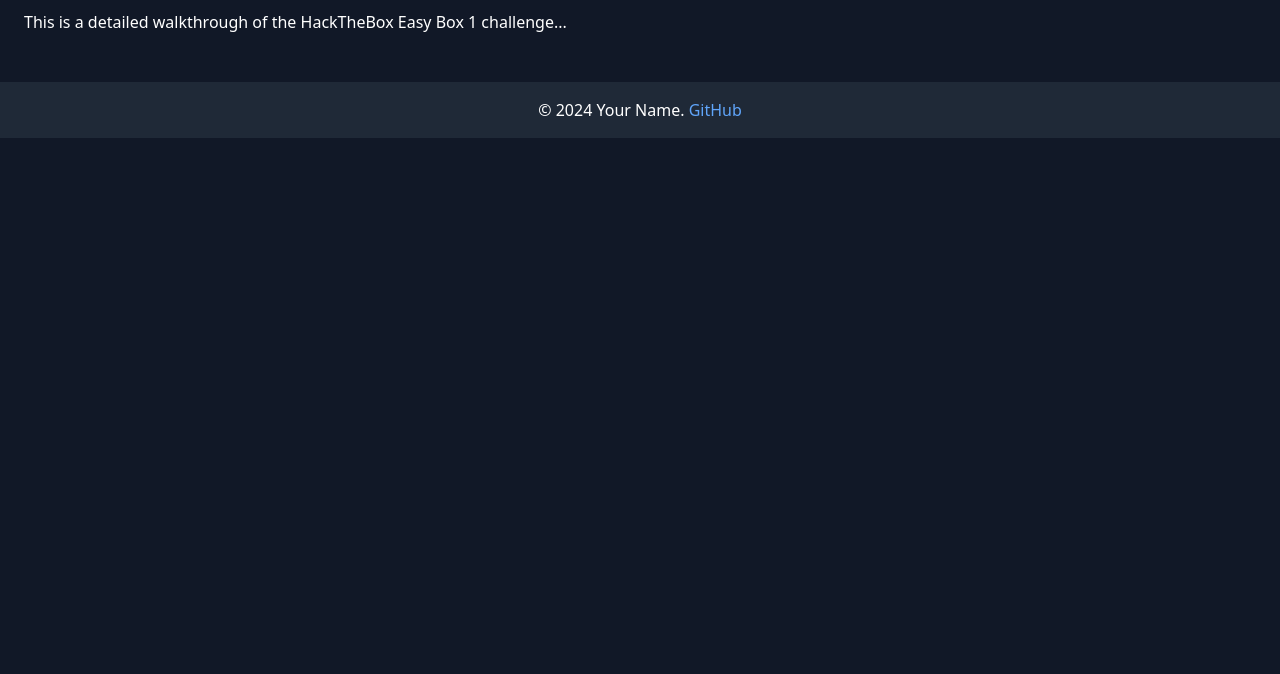
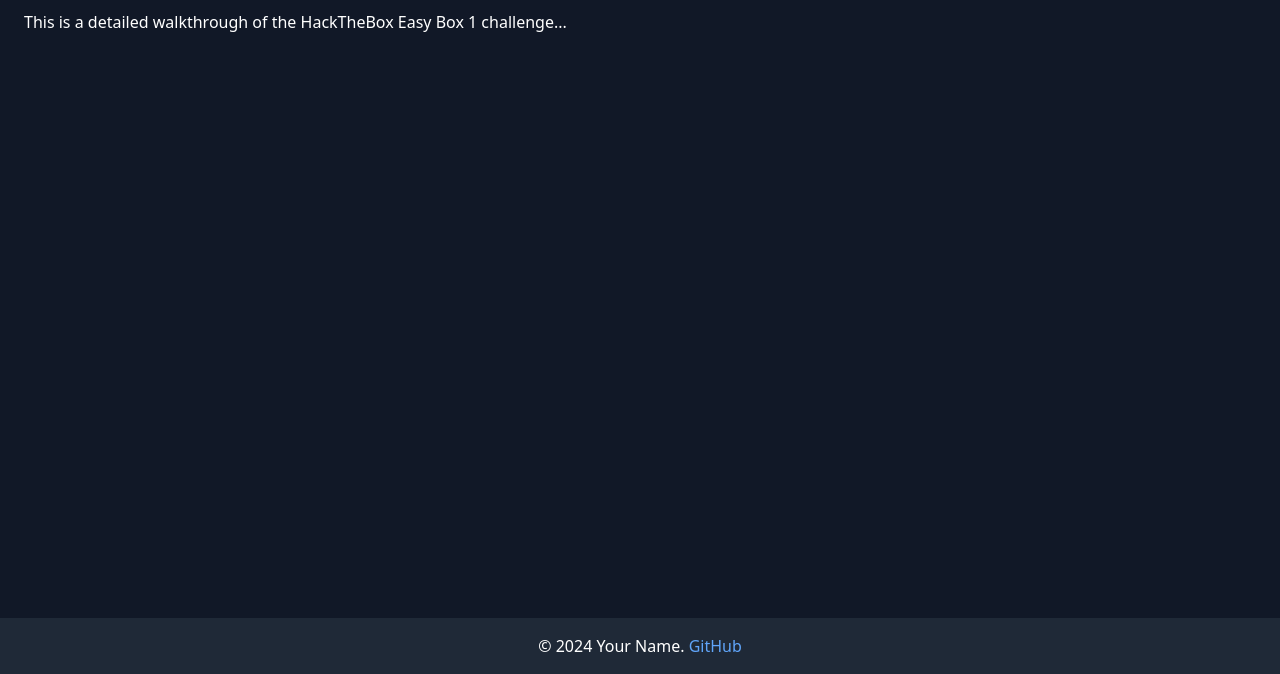
Before and after one commit to adamazl/hackthebox-writeups, a plain HTML site: page writeup1.html in a window 1280 px wide. Shown: the part 126-800 px from the top of the page. Drawn offline with nearby package versions, Linux system fonts and the light colour scheme.

Commit message:
Update writeup1.html

```diff
--- a/writeup1.html
+++ b/writeup1.html
@@ -7,6 +7,18 @@
     <title>Writeup: Easy Box 1</title>
     <!-- Tailwind CSS -->
     <link href="https://cdn.jsdelivr.net/npm/tailwindcss@2.2.19/dist/tailwind.min.css" rel="stylesheet">
+    <style>
+        html, body {
+            height: 100%;
+        }
+        body {
+            display: flex;
+            flex-direction: column;
+        }
+        main {
+            flex: 1;
+        }
+    </style>
 </head>
 <body class="bg-gray-900 text-white">
     <!-- Navbar -->
@@ -21,12 +33,12 @@
     </nav>
 
     <!-- Writeup Content -->
-    <div class="container mx-auto p-6">
+    <main class="container mx-auto p-6">
         <h1 class="text-4xl font-bold mb-4">HackTheBox: Easy Box 1 Writeup</h1>
         <p class="mb-6">This is a detailed walkthrough of the HackTheBox Easy Box 1 challenge...</p>
 
         <!-- Your writeup content goes here -->
-    </div>
+    </main>
 
     <!-- Footer -->
     <footer class="bg-gray-800 p-4 text-center">
```
